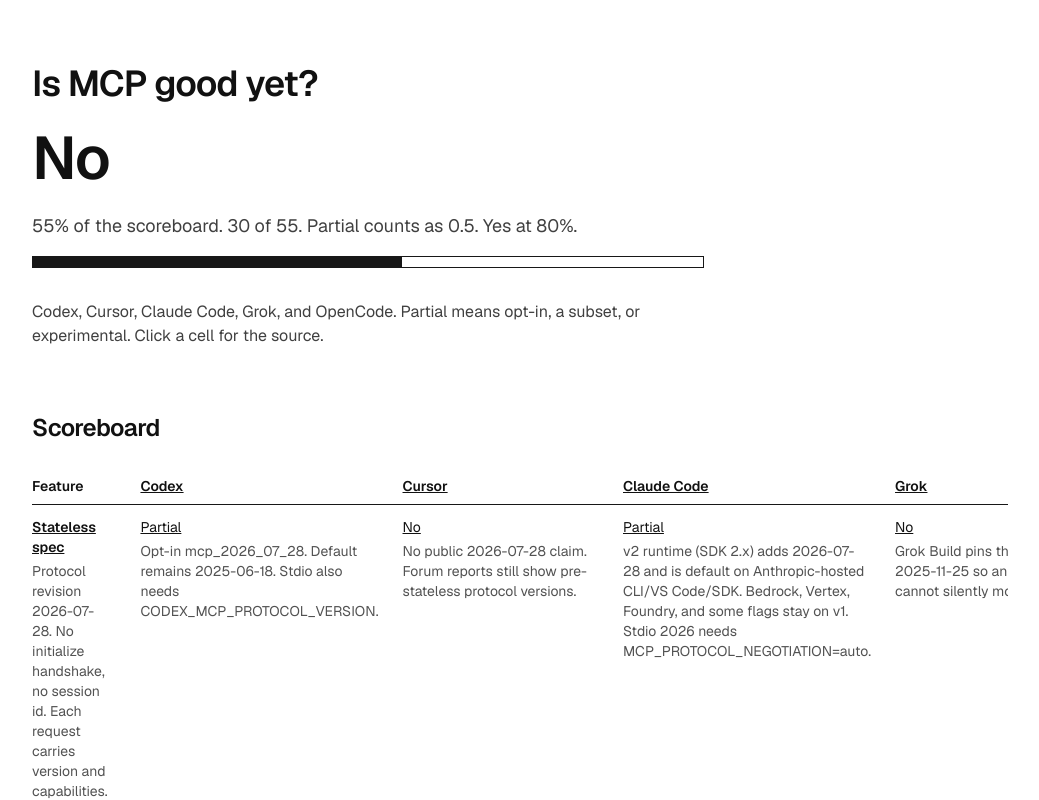
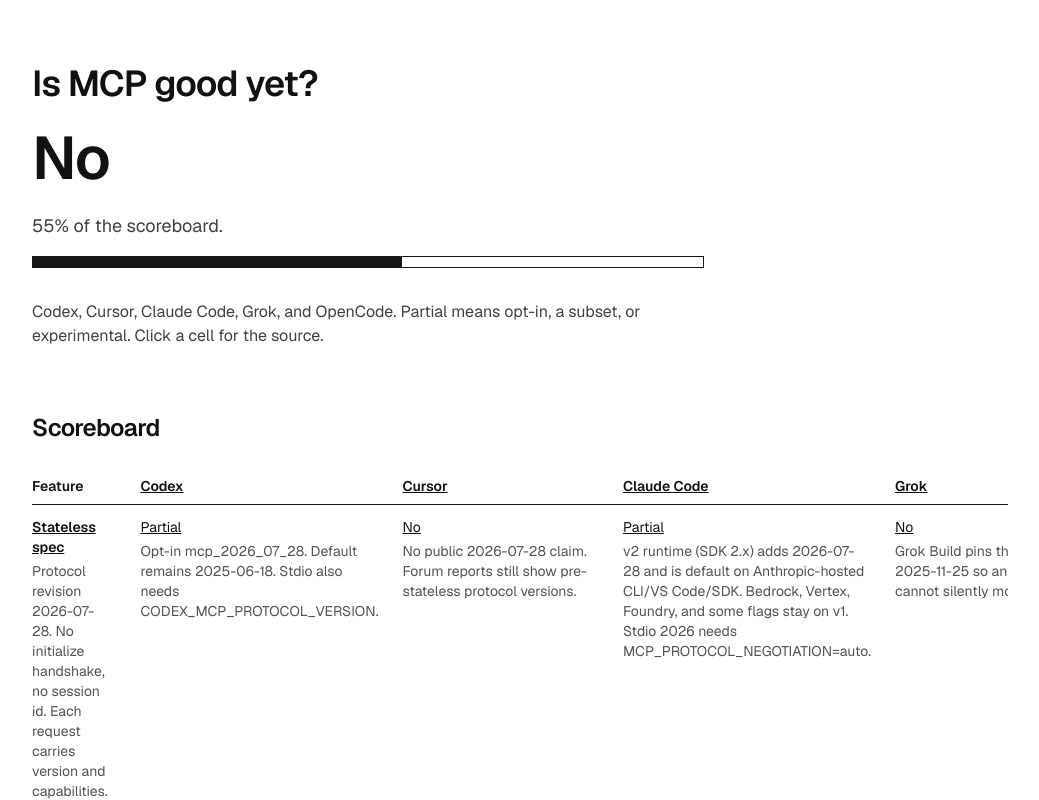
Before and after one commit to neon-solutions/ismcpgoodyet, a Next.js app: page / in a window 1280 px wide. Shown: the top 800 px of the page, without its empty margins (120-1159 px from the left). Built offline with nearby package versions, Linux system fonts and the light colour scheme.

Commit message:
Drop the scoring formula from the hero.
The bar already shows how far along it is. Half-points and the 80% cutoff do not belong in the headline.

```diff
--- a/app/page.tsx
+++ b/app/page.tsx
@@ -30,8 +30,7 @@
           {site.good ? "Yes" : "No"}
         </p>
         <p className="mt-6 text-lg text-neutral-700">
-          {site.percent} of the scoreboard. {site.score.filled} of{" "}
-          {site.score.total}. Partial counts as 0.5. Yes at 80%.
+          {site.percent} of the scoreboard.
         </p>
         <div
           className="mt-4 h-3 w-full border border-neutral-900"
```
